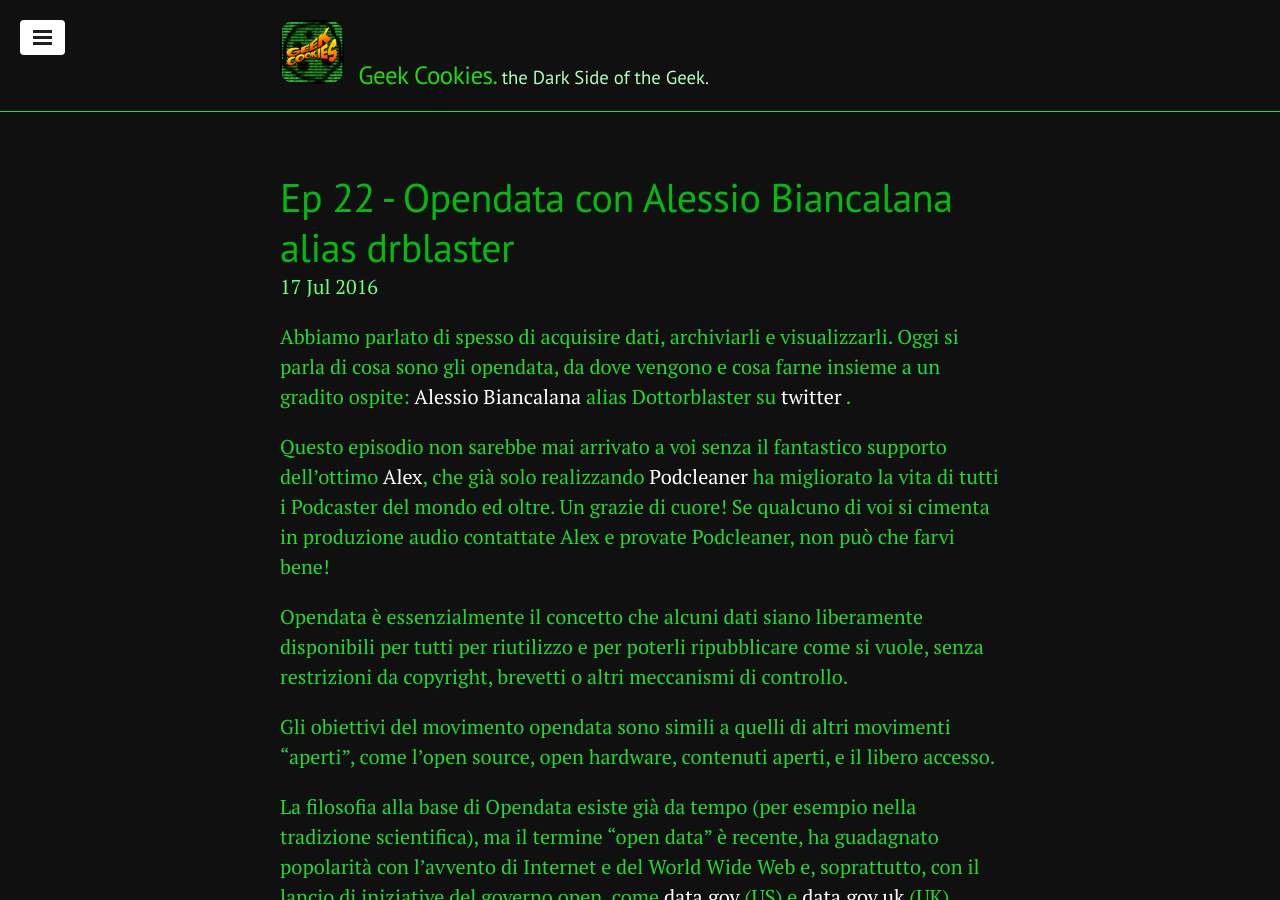
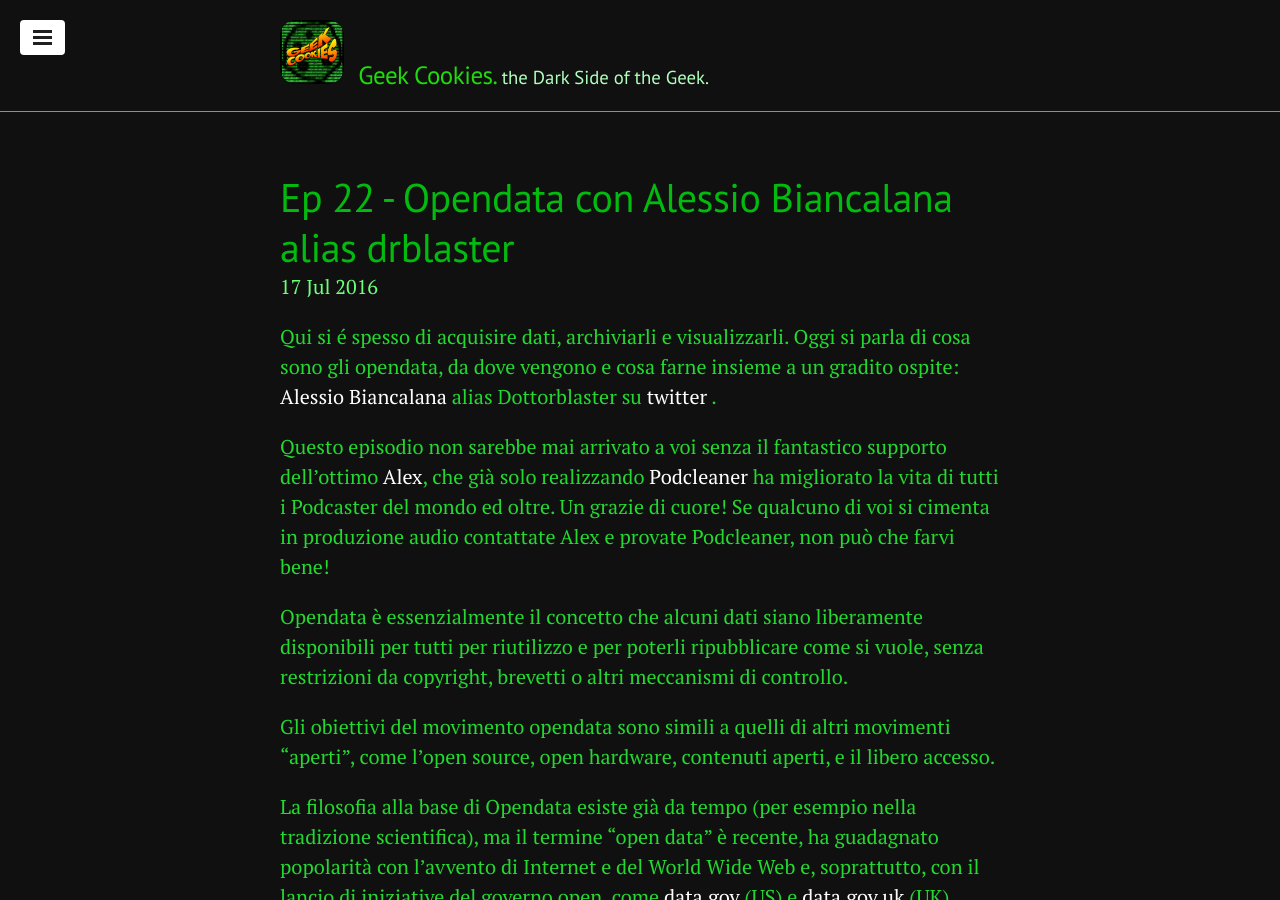
Before and after one commit to geekcookies/geekcookies.github.io, a Jekyll site: the page built from _posts/2016-07-17-episodio-22.md, in a window 1280 px wide and 900 px high. Built offline with Jekyll 4.4.1, drawn with Linux system fonts in a browser that asks for light colours; nearby versions of some CDN libraries; comment, search, counter and statistics services are not loaded.

Commit message:
type in ep 22

```diff
--- a/_posts/2016-07-17-episodio-22.md
+++ b/_posts/2016-07-17-episodio-22.md
@@ -14,7 +14,7 @@ podcast    :
   length        : "2:01:46"
 ---
 
-Abbiamo parlato di spesso di acquisire dati, archiviarli e visualizzarli. Oggi si parla di cosa sono gli opendata, da dove vengono e cosa farne insieme a un gradito ospite: [Alessio Biancalana](http://dottorblaster.it/) alias Dottorblaster su [ twitter ](https://twitter.com/dottorblaster).
+Qui si é spesso di acquisire dati, archiviarli e visualizzarli. Oggi si parla di cosa sono gli opendata, da dove vengono e cosa farne insieme a un gradito ospite: [Alessio Biancalana](http://dottorblaster.it/) alias Dottorblaster su [ twitter ](https://twitter.com/dottorblaster).
 
 Questo episodio non sarebbe mai arrivato a voi senza il fantastico supporto dell'ottimo [Alex](https://twitter.com/alxgi), che già solo realizzando [Podcleaner](http://www.podcleaner.com/) ha migliorato la vita di tutti i Podcaster del mondo ed oltre. Un grazie di cuore! Se qualcuno di voi si cimenta in produzione audio contattate Alex e provate Podcleaner, non può che farvi bene!
 
```
